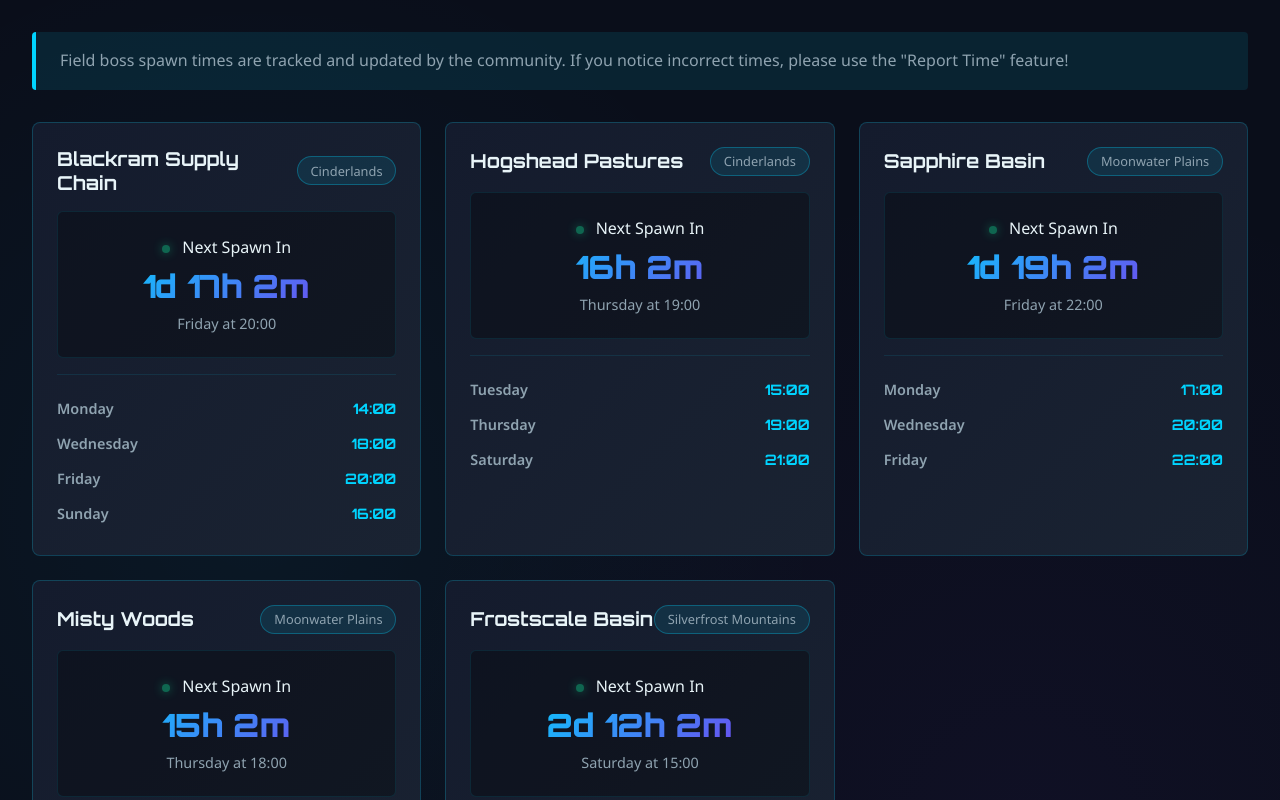
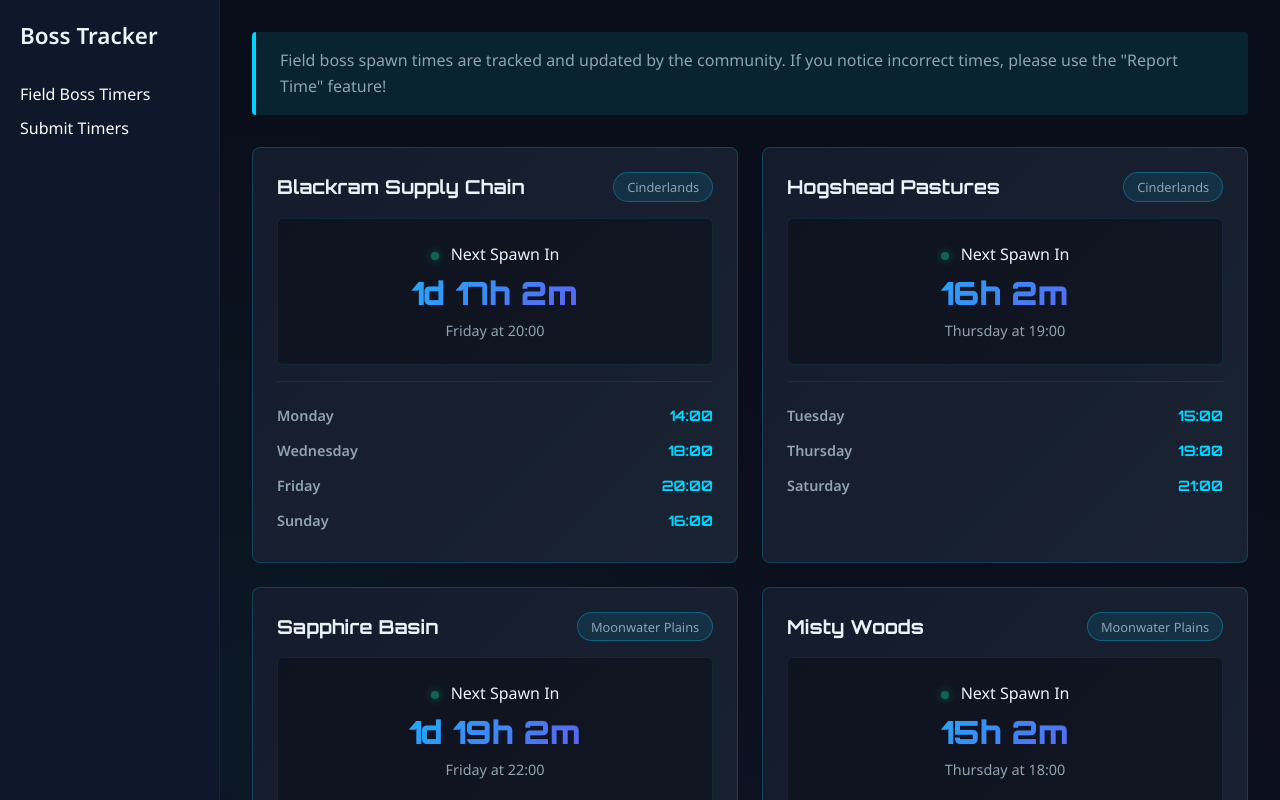
Before and after one commit to goluart/qolbsn, a Nuxt app: page / in a window 1280 px wide. Shown: the top 800 px of the page. Built offline with nearby package versions, Linux system fonts and the light colour scheme.

Commit message:
added sidebar

```diff
--- a/app/app.vue
+++ b/app/app.vue
@@ -1,9 +1,8 @@
 <!-- app.vue -->
 <template>
-  <div>
-    <!-- NuxtPage displays the current page -->
+  <NuxtLayout>
     <NuxtPage />
-  </div>
+  </NuxtLayout>
 </template>
 
 <script setup>
--- /dev/null
+++ b/app/components/Sidebar.vue
@@ -0,0 +1,36 @@
+<template>
+  <aside class="sidebar">
+    <h2 class="logo">Boss Tracker</h2>
+
+    <nav>
+      <NuxtLink to="/" class="nav-item">Field Boss Timers</NuxtLink>
+      <NuxtLink to="/submit" class="nav-item">Submit Timers</NuxtLink>
+    </nav>
+  </aside>
+</template>
+
+<style scoped>
+.sidebar {
+  width: 220px;
+  height: 100vh;
+  background: #0f172a;
+  padding: 20px;
+  border-right: 1px solid rgba(255,255,255,0.05);
+}
+
+.logo {
+  font-size: 1.4rem;
+  margin-bottom: 2rem;
+}
+
+.nav-item {
+  display: block;
+  margin-bottom: 12px;
+  color: white;
+  text-decoration: none;
+}
+
+.nav-item:hover {
+  color: #00d4ff;
+}
+</style>
--- /dev/null
+++ b/app/layouts/default.vue
@@ -0,0 +1,19 @@
+<template>
+  <div class="app-layout">
+    <Sidebar />
+
+    <main class="page-content">
+      <NuxtPage />
+    </main>
+  </div>
+</template>
+
+<style>
+.app-layout {
+  display: flex;
+}
+
+.page-content {
+  flex: 1;
+}
+</style>
```
